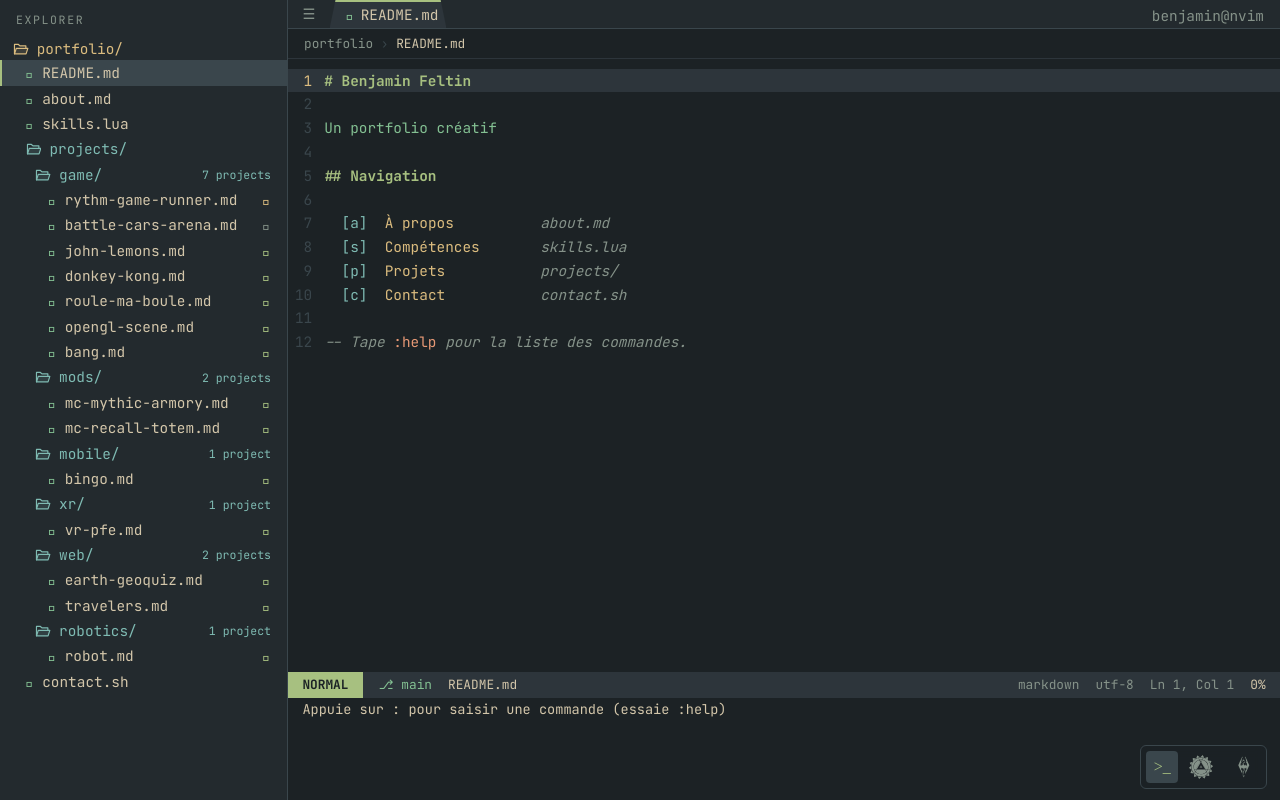
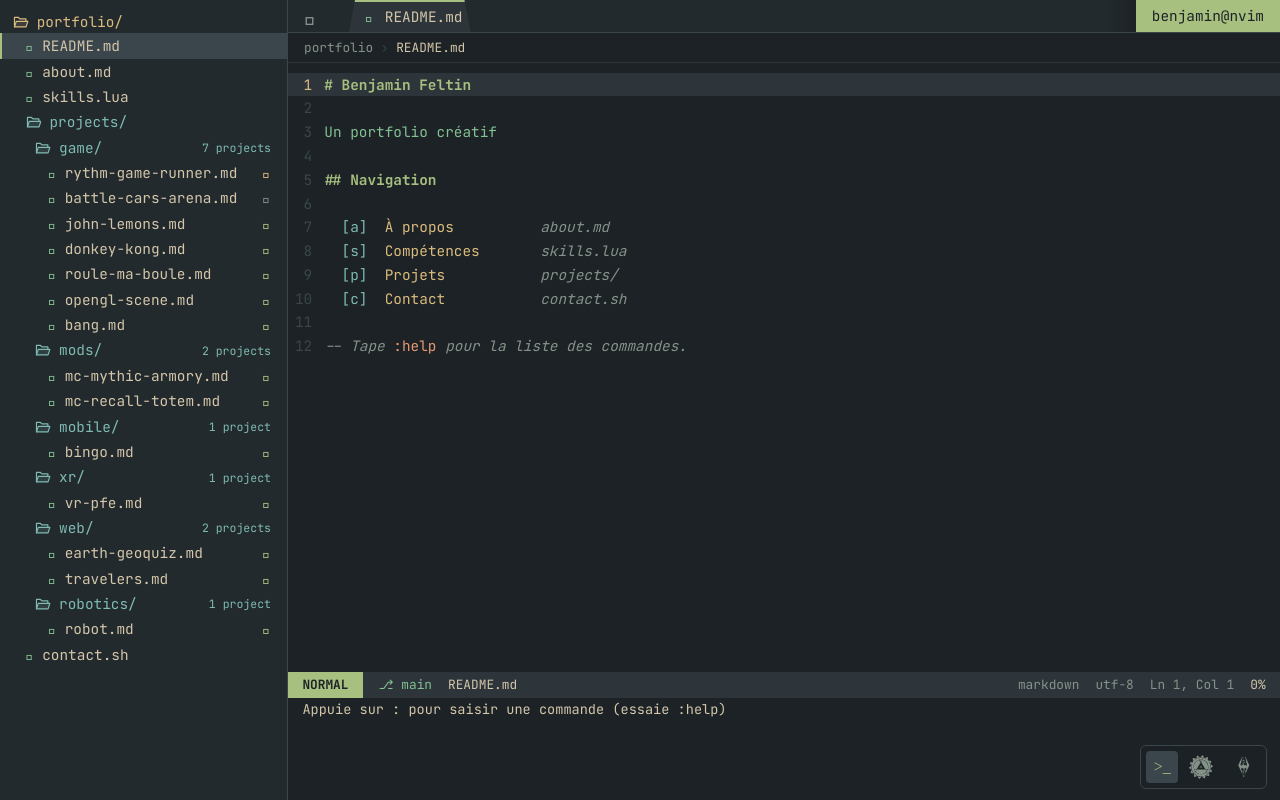
Before and after one commit to Asusho/portfolio, a Vue app: page / in a window 1280 px wide. Built offline with nearby package versions, Linux system fonts and the light colour scheme; a web font is replaced by a local one.

Commit message:
MAJ tabline et scrrollbar

```diff
--- a/src/views/Neovim/components/NvTab.css
+++ b/src/views/Neovim/components/NvTab.css
@@ -20,6 +20,7 @@
 .tab-icon {
     margin-right: .4rem;
     color: var(--aqua);
+    letter-spacing: 0.3rem;
 }
 .tab.on {
     background: var(--bg2);
--- a/src/views/Neovim/components/NvTab.vue
+++ b/src/views/Neovim/components/NvTab.vue
@@ -6,7 +6,7 @@ defineEmits<{ select: []; close: [] }>()
 <template>
   <div class="tab" :class="{ on: active }" role="presentation">
     <button role="tab" :aria-selected="!!active" @click="$emit('select')">
-      <span class="tab-icon" aria-hidden="true">{{ icon }}</span>{{ name }}
+      <span class="tab-icon" aria-hidden="true">{{ icon }} </span>{{ name }}
     </button>
     <button v-if="closable" class="x" :aria-label="`Fermer ${name}`" @click="$emit('close')">×</button>
   </div>
--- a/src/views/Neovim/components/NvTabLine.css
+++ b/src/views/Neovim/components/NvTabLine.css
@@ -1,6 +1,50 @@
-.tabline { display: flex; align-items: stretch; overflow: hidden;height: 28px }
-.burger { padding: 0 .9rem; color: var(--grey); }
+.tabline { position: relative; display: flex; align-items: stretch; overflow: hidden;height: 32px; }
+.burger { padding: 0 2rem 0 1rem; color: var(--grey); font-size: 150% }
 .burger:hover { color: var(--fg); }
-.tabs { display: flex; min-width: 0; overflow-x: auto; }
-.who { margin-left: auto; padding: .25rem 1rem; color: var(--grey); white-space: nowrap; }
+.tabs {
+    display: flex;
+    flex: 1;
+    min-width: 0;
+    overflow-x: auto;
+    overflow-y: hidden;
+}
+.tabs::-webkit-scrollbar {
+    height: 2px;
+}
+.tabs::-webkit-scrollbar:hover {
+    height: 5px;
+}
+.tabs::-webkit-scrollbar-track {
+    background: transparent;
+}
+.tabs::-webkit-scrollbar-thumb {
+    background: var(--green);
+}
+.tabs::-webkit-scrollbar-thumb:hover {
+    background: var(--green);
+}
+
+.who {
+    position: relative;
+    z-index: 1;
+    flex: none;
+    margin-left: auto;
+    display: flex;
+    align-items: center;
+    height: 100%;
+    padding: .25rem 1rem;
+    color: var(--bg);
+    white-space: nowrap;
+    background: var(--green);
+}
+.who::before {
+    content: '';
+    position: absolute;
+    top: 0;
+    right: 100%;
+    bottom: 0;
+    width: 2rem;
+    background: linear-gradient(to right, transparent, var(--bg));
+    pointer-events: none;
+}
 @media (max-width: 800px) { .who { display: none; } }
--- a/src/views/Neovim/components/NvTabLine.vue
+++ b/src/views/Neovim/components/NvTabLine.vue
@@ -1,14 +1,29 @@
 <script setup lang="ts">
+import { ref } from 'vue'
 import NvTab from './NvTab.vue'
 
 defineProps<{ buffers: { id: string; name: string; icon: string }[]; current: string; who: string }>()
 defineEmits<{ select: [id: string]; close: [id: string]; 'toggle-sidebar': [] }>()
+
+const tabsElement = ref<HTMLElement | null>(null)
+
+function scrollTabs(event: WheelEvent) {
+  const tabs = tabsElement.value
+  if (!tabs || tabs.scrollWidth <= tabs.clientWidth) return
+
+  const distance = event.deltaY || event.deltaX
+  if (!distance) return
+
+  event.preventDefault()
+  tabs.scrollLeft += distance
+}
 </script>
 
 <template>
   <div class="tabline">
-    <button class="burger" aria-label="Afficher ou masquer l'explorateur" @click="$emit('toggle-sidebar')">☰</button>
-    <div class="tabs" role="tablist">
+    <button class="burger" aria-label="Afficher ou masquer l'explorateur" @click="$emit('toggle-sidebar')"></button>
+    <div ref="tabsElement" class="tabs" role="tablist"
+         @wheel="scrollTabs" >
       <NvTab v-for="b in buffers" :key="b.id" :name="b.name" :icon="b.icon" :active="b.id === current" :closable="buffers.length > 1"
              @select="$emit('select', b.id)" @close="$emit('close', b.id)" />
     </div>
--- a/src/views/Neovim/components/NvTree.css
+++ b/src/views/Neovim/components/NvTree.css
@@ -1,12 +1,5 @@
 .tree {
     padding: .6rem 0;
-}
-.tree-head {
-    margin: 0 0 .5rem;
-    padding: 0 1rem;
-    color: var(--grey);
-    font-size: .72rem;
-    letter-spacing: .14em;
 }
 .root-dir {
     display: flex;
--- a/src/views/Neovim/components/NvTree.vue
+++ b/src/views/Neovim/components/NvTree.vue
@@ -10,7 +10,6 @@ defineEmits<{ open: [id: string]; toggle: [key: string] }>()
 
 <template>
   <nav class="tree" aria-label="Explorateur de fichiers">
-    <p class="tree-head">EXPLORER</p>
     <p class="root-dir"><NvFolderIcon open /> portfolio/</p>
 
     <NvTreeNode v-for="b in treeTop" :key="b.id" :depth="1" :icon="b.icon" :label="b.name" :active="current === b.id" @click="$emit('open', b.id)" />
```
